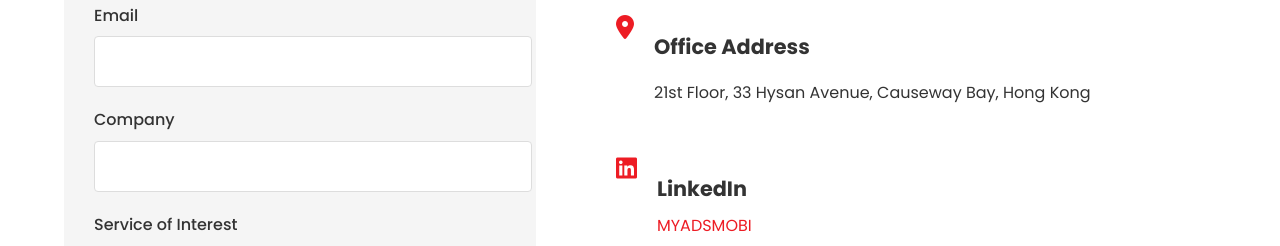
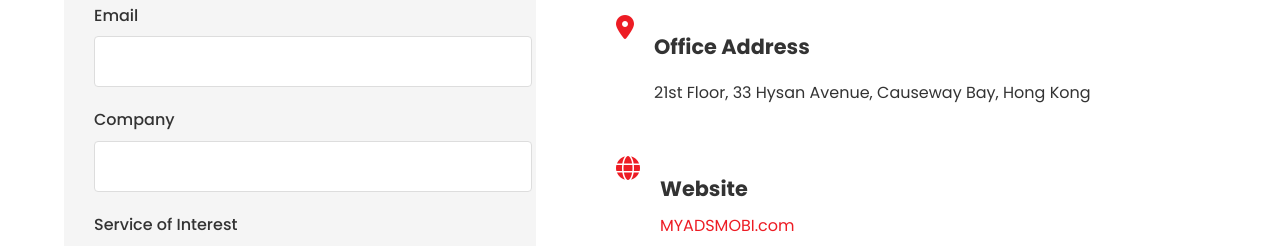
Before and after one commit to qiangfang2310/madsmobi_site, a plain HTML site: page contact.html in a window 1280 px wide. Shown: the part 783-1029 px from the top of the page. Drawn offline with nearby package versions, Linux system fonts and the light colour scheme.

Commit message:
去掉linkin

```diff
--- a/contact.html
+++ b/contact.html
@@ -98,13 +98,13 @@
                             <p>21st Floor, 33 Hysan Avenue, Causeway Bay, Hong Kong</p>
                         </div>
                     </div>
-                    <div class="contact-method">
+                    <!--div class="contact-method">
                         <i class="fab fa-linkedin"></i>
                         <div>
                             <h3>LinkedIn</h3>
                             <a href="#" target="_blank">MYADSMOBI</a>
                         </div>
-                    </div>
+                    </div-->
                     <div class="contact-method">
                         <i class="fas fa-globe"></i>
                         <div>
```
